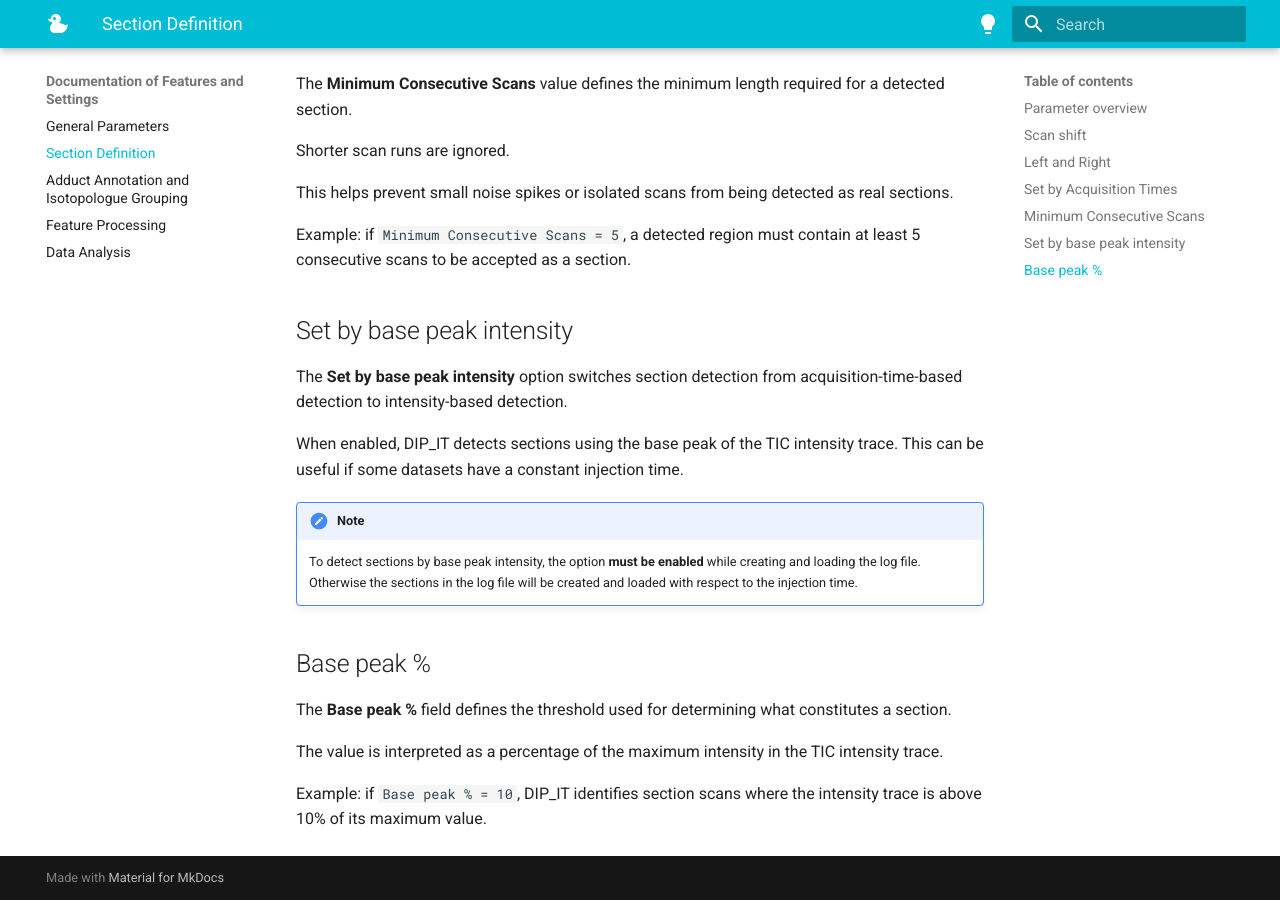
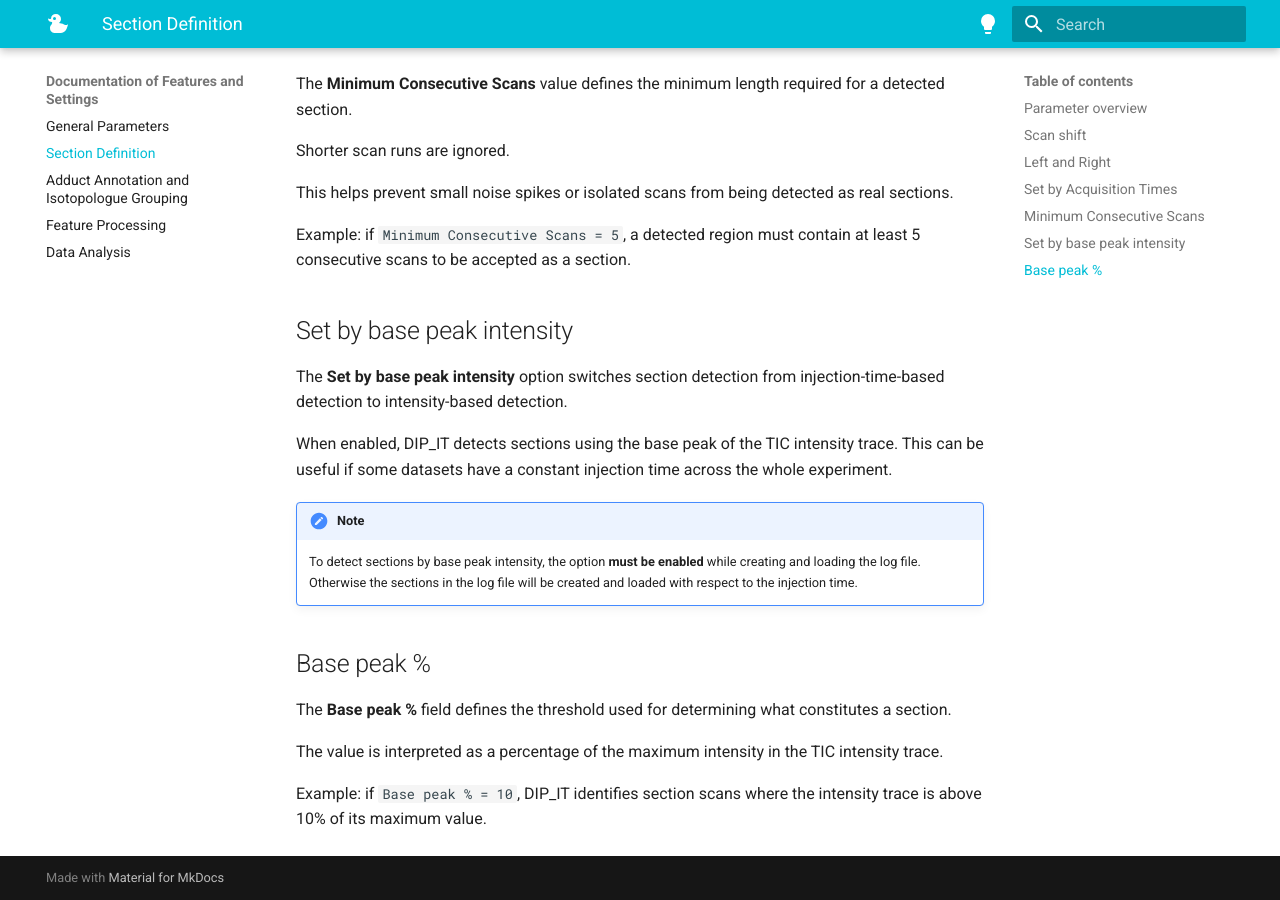
Before and after one commit to RobertMartinis/DIP_IT-Docs, an MkDocs documentation site: the page built from docs/documentation-of-features-and-settings/sectiondefinition.md, in a window 1280 px wide and 900 px high, scrolled down 2287 px. Built offline with MkDocs 1.6.1 and Material for MkDocs 9.7.7, drawn with Linux system fonts in a browser that asks for light colours.

Commit message:
fix: use injection time and not acqusition time

```diff
--- a/docs/documentation-of-features-and-settings/sectiondefinition.md
+++ b/docs/documentation-of-features-and-settings/sectiondefinition.md
@@ -64,9 +64,9 @@ Example: if `Minimum Consecutive Scans = 5`, a detected region must contain at l
 
 ## Set by base peak intensity
 
-The **Set by base peak intensity** option switches section detection from acquisition-time-based detection to intensity-based detection.
+The **Set by base peak intensity** option switches section detection from injection-time-based detection to intensity-based detection.
 
-When enabled, DIP_IT detects sections using the base peak of the TIC intensity trace. This can be useful if some datasets have a constant injection time.
+When enabled, DIP_IT detects sections using the base peak of the TIC intensity trace. This can be useful if some datasets have a constant injection time across the whole experiment.
 
 !!! note
     To detect sections by base peak intensity, the option **must be enabled** while creating and loading the log file. Otherwise the sections in the log file will be created and loaded with respect to the injection time.
```
